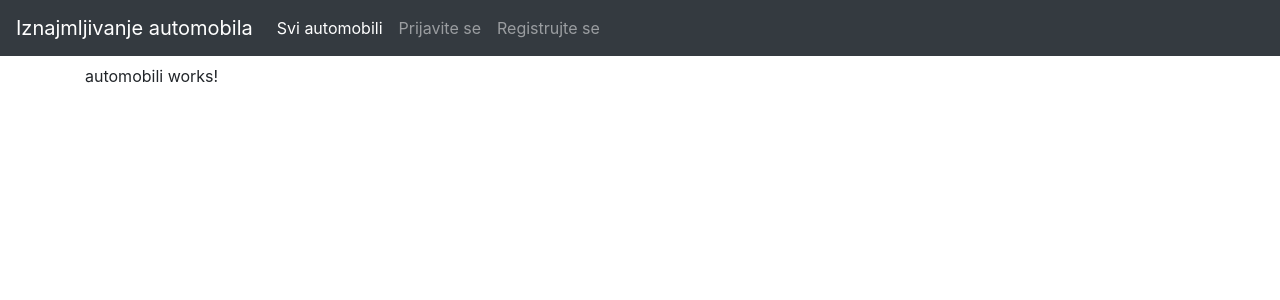
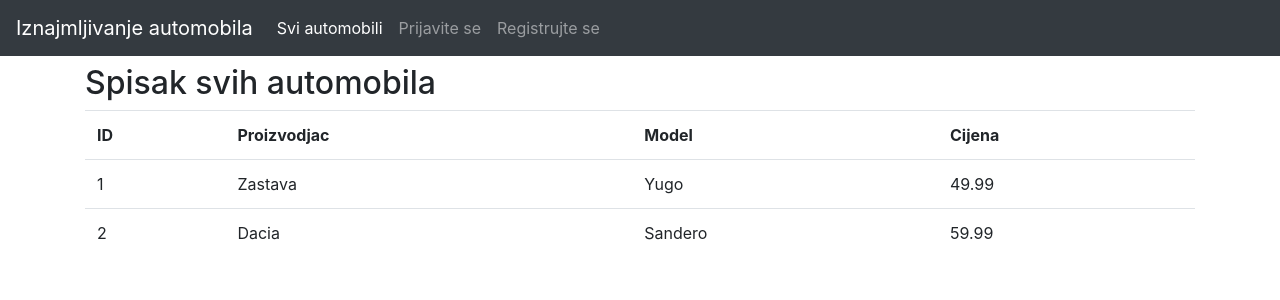
Before and after one commit to bolo-med/ia-client, an Angular app: page / in a window 1280 px wide. Shown: the top 300 px of the page. Built offline with nearby package versions, Linux system fonts and the light colour scheme.

Commit message:
data binding

```diff
--- a/src/app/app.module.ts
+++ b/src/app/app.module.ts
@@ -1,5 +1,6 @@
 import { BrowserModule } from '@angular/platform-browser';
 import { NgModule } from '@angular/core';
+import { FormsModule } from '@angular/forms';
 
 import { AppRoutingModule } from './app-routing.module';
 import { AppComponent } from './components/app/app.component';
@@ -18,7 +19,8 @@ import { AutomobilComponent } from './components/automobil/automobil.component';
   ],
   imports: [
     BrowserModule,
-    AppRoutingModule
+    AppRoutingModule,
+    FormsModule
   ],
   providers: [],
   bootstrap: [AppComponent]
--- a/src/app/components/automobili/automobili.component.html
+++ b/src/app/components/automobili/automobili.component.html
@@ -1 +1,20 @@
-<p>automobili works!</p>
+<h2>
+    {{ naslovStranice }}
+</h2>
+
+<!-- <input type="text" [(ngModel)]='naslovStranice'> -->
+
+<table class="table table-striped">
+    <tr>
+        <th>ID</th>
+        <th>Proizvodjac</th>
+        <th>Model</th>
+        <th>Cijena</th>
+    </tr>
+    <tr *ngFor='let e of automobili'>
+        <td>{{ e.id }}</td>
+        <td>{{ e.proizvodjac }}</td>
+        <td>{{ e.model }}</td>
+        <td>{{ e.cijena }}</td>
+    </tr>
+</table>
--- a/src/app/components/automobili/automobili.component.ts
+++ b/src/app/components/automobili/automobili.component.ts
@@ -1,4 +1,5 @@
 import { Component, OnInit } from '@angular/core';
+import { Automobil } from './../../models/Automobil';
 
 @Component({
   selector: 'app-automobili',
@@ -7,9 +8,26 @@ import { Component, OnInit } from '@angular/core';
 })
 export class AutomobiliComponent implements OnInit {
 
+  naslovStranice = "Spisak svih automobila";
+  automobili: Automobil[] = [];
+
   constructor() { }
 
   ngOnInit(): void {
+    this.automobili = [
+      {
+        id: 1,
+        proizvodjac: 'Zastava',
+        model: 'Yugo',
+        cijena: 49.99
+      },
+      {
+        id: 2,
+        proizvodjac: 'Dacia',
+        model: 'Sandero',
+        cijena: 59.99
+      }
+    ];
   }
 
 }
--- /dev/null
+++ b/src/app/models/Automobil.ts
@@ -0,0 +1,13 @@
+export class Automobil {
+
+    id: number;
+    proizvodjac: string;
+    model: string;
+    // godiste: number;
+    // motor: string;
+    // mjenjac: string;
+    // status: string;
+    // fotografija: string;
+    cijena: number;
+
+}
```
